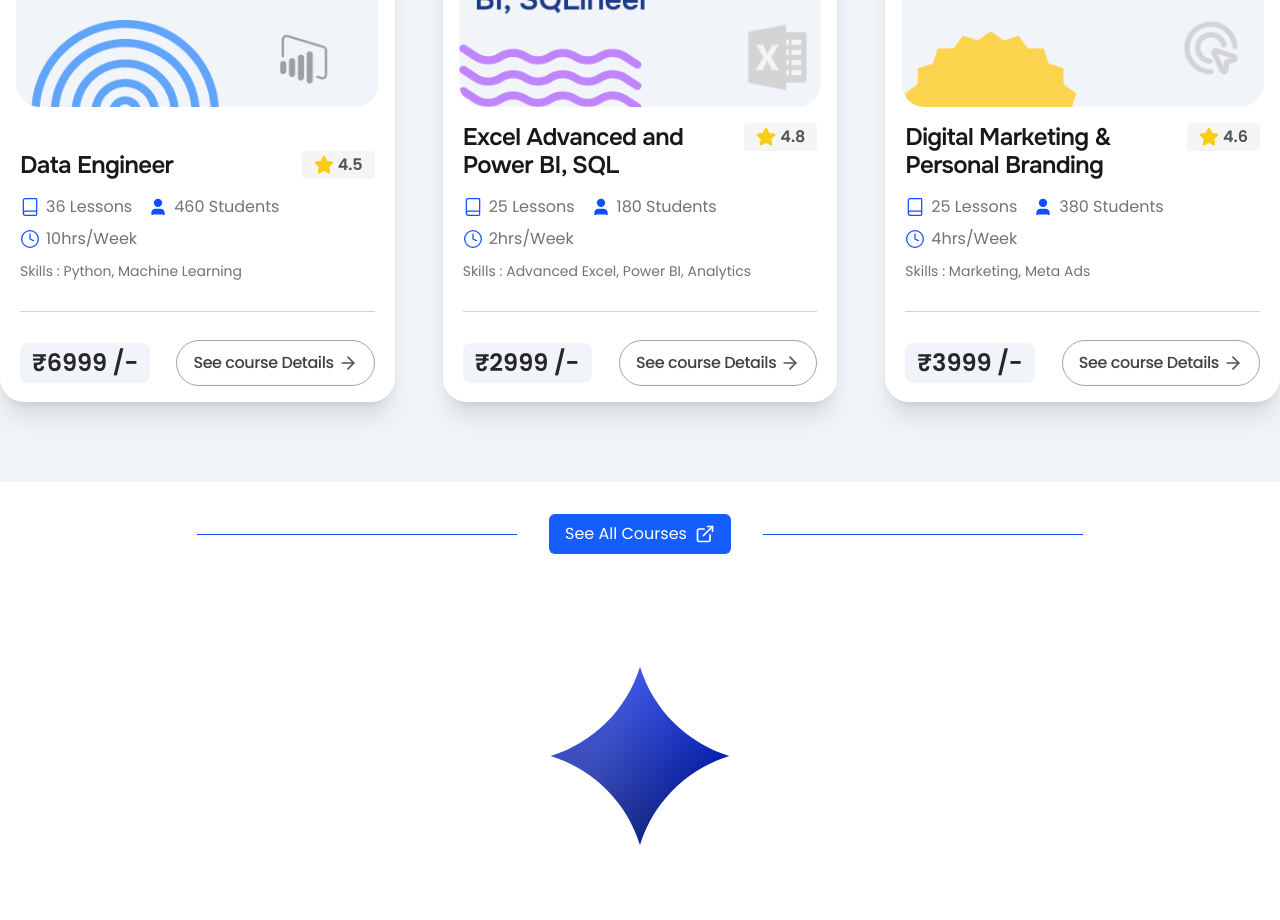
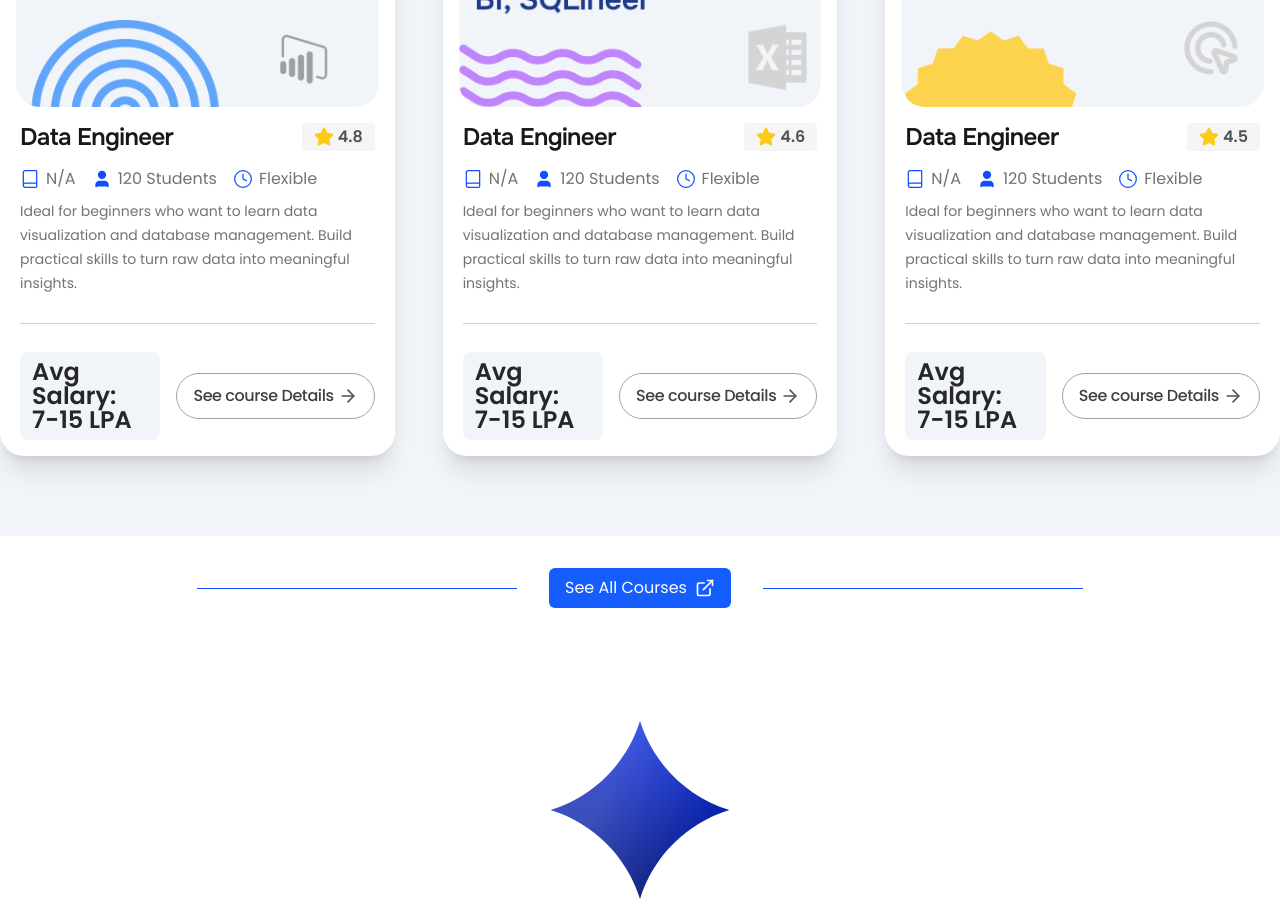
Before and after one commit to sreekesh-nexotech/routes-academy-website2, a Next.js app in the folder frontend/routes-academy/: page / in a window 1280 px wide. Shown: the part 4060-4980 px from the top of the page. Built offline with nearby package versions, Linux system fonts and the light colour scheme.

Commit message:
updated courses to route dynamically

```diff
--- a/frontend/routes-academy/src/app/courses/[id]/page.tsx
+++ b/frontend/routes-academy/src/app/courses/[id]/page.tsx
@@ -1,12 +1,58 @@
-// src/app/courses/[id]/page.tsx
-import React from "react";
+import React from 'react';
+import Image from 'next/image';
+import Link from 'next/link';
+import { courses } from '@/components/ui/Courses/CourseData';
 
-interface PageProps {
-  params: { id: string };
+// Define the course interface (same as in Courses.tsx)
+interface Course {
+  id: number;
+  title: string;
+  description: string;
+  average_salary: string;
+  mode_of_conduct: string;
+  placed_students: number;
+  emi: boolean;
+  image_url: string;
+  // Add more details if needed, e.g., fullDescription, syllabus, etc.
 }
 
-const CoursePage = ({ params }: PageProps) => {
-  return <div>Course ID: {params.id}</div>;
-};
 
-export default CoursePage; // ✅ Must have default export
+
+// Function to get course by ID (simulate fetching)
+function getCourseById(id: number): Course | undefined {
+  return courses.find(course => course.id === id);
+}
+
+export default function CourseDetailPage({ params }: { params: { id: string } }) {
+  const id = parseInt(params.id, 10); // Convert string ID to number
+  const course = getCourseById(id);
+
+  if (!course) {
+    return <div className="text-center py-10">Course not found!</div>; // Handle 404
+  }
+
+  return (
+    <div className="container mx-auto px-4 py-8">
+      <h1 className="text-3xl font-bold mb-4">{course.title}</h1>
+      <Image src={course.image_url} alt={course.title} width={800} height={400} className="mb-4" />
+      <p className="text-lg mb-4">{course.description}</p>
+      <div className="grid grid-cols-3 gap-4 mb-4">
+        <div>
+          <h3>Average Salary</h3>
+          <p>{course.average_salary}</p>
+        </div>
+        <div>
+          <h3>Mode of Conduct</h3>
+          <p>{course.mode_of_conduct}</p>
+        </div>
+        <div>
+          <h3>We Placed</h3>
+          <p>{course.placed_students} + Students</p>
+        </div>
+      </div>
+      {course.emi && <p className="text-sm text-gray-600">EMI option available</p>}
+      {/* Add more sections: syllabus, instructors, etc. */}
+      <Link href="/courses" className="text-blue-600 hover:underline">Back to Courses</Link>
+    </div>
+  );
+}
--- a/frontend/routes-academy/src/components/elements/HomeCourseBox.tsx
+++ b/frontend/routes-academy/src/components/elements/HomeCourseBox.tsx
@@ -1,6 +1,7 @@
 /* frontend/routes-academy/src/components/elements/CourseBox.tsx */
 import { Star, Book, User, Clock, ArrowRight } from "lucide-react";
 import Image from "next/image";
+import Link from "next/link";
 import React from "react";
 
 interface CourseCardProps {
@@ -15,6 +16,7 @@ interface CourseCardProps {
   badgeText: string;
   bgColor: string;
   icon?: React.ReactNode;
+  href: string;
 }
 
 const CourseCard: React.FC<CourseCardProps> = ({
@@ -26,6 +28,7 @@ const CourseCard: React.FC<CourseCardProps> = ({
   skills,
   price,
   image,
+  href,
   // badgeText, // Not used in the return block, keeping it in props for completeness
   // bgColor, // Not used in the return block, keeping it in props for completeness
   // icon, // Not used in the return block, keeping it in props for completeness
@@ -92,7 +95,7 @@ const CourseCard: React.FC<CourseCardProps> = ({
               {price}
             </span>
           </div>
-          <button className="border border-[#A3A3A3] rounded-full flex justify-center items-center gap-1 px-4 py-2 sm:py-3 hover:border-[#104EFF] hover:bg-[#EFF6FF] transition-colors group">
+          <Link href={href} className="border border-[#A3A3A3] rounded-full flex justify-center items-center gap-1 px-4 py-2 sm:py-3 hover:border-[#104EFF] hover:bg-[#EFF6FF] transition-colors group">
             <span className="font-poppins font-medium text-sm sm:text-base leading-5 tracking-tight text-[#404040] group-hover:text-[#104EFF] transition-colors whitespace-nowrap">
               See course Details
             </span>
@@ -100,7 +103,7 @@ const CourseCard: React.FC<CourseCardProps> = ({
               className="w-5 h-5 text-[#525252] group-hover:text-[#104EFF] transition-colors"
               strokeWidth={2}
             />
-          </button>
+          </Link>
         </div>
       </div>
     </div>
--- /dev/null
+++ b/frontend/routes-academy/src/components/ui/Courses/CourseData.ts
@@ -0,0 +1,92 @@
+// src/components/ui/Courses/courseData.ts
+
+export interface Course {
+  id: number;
+  title: string;
+  description: string;
+  average_salary: string;
+  mode_of_conduct: string;
+  placed_students: number;
+  emi: boolean;
+  image_url: string;
+  rating: number;
+  home_img_url?:string;
+}
+
+export const courses: Course[] = [
+  {
+    id: 1,
+    title: "Data Engineer",
+    description:
+      "Ideal for beginners who want to learn data visualization and database management. Build practical skills to turn raw data into meaningful insights.",
+    average_salary: "7-15 LPA",
+    mode_of_conduct: "Offline",
+    placed_students: 120,
+    emi: true,
+    image_url: "/coursecard-1.svg",
+    rating: 4.5,
+    home_img_url:"/course3.png",
+  },
+  {
+    id: 2,
+    title: "Data Engineer",
+    description:
+      "Ideal for beginners who want to learn data visualization and database management. Build practical skills to turn raw data into meaningful insights.",
+    average_salary: "7-15 LPA",
+    mode_of_conduct: "Offline",
+    placed_students: 120,
+    emi: true,
+    image_url: "/coursecard-2.svg",
+    rating: 4,
+  },
+  {
+    id: 3,
+    title: "Data Engineer",
+    description:
+      "Ideal for beginners who want to learn data visualization and database management. Build practical skills to turn raw data into meaningful insights.",
+    average_salary: "7-15 LPA",
+    mode_of_conduct: "Offline",
+    placed_students: 120,
+    emi: true,
+    image_url: "/coursecard-3.svg",
+    rating: 4.8,
+    home_img_url:"/course1.png"
+  },
+  {
+    id: 4,
+    title: "Data Engineer",
+    description:
+      "Ideal for beginners who want to learn data visualization and database management. Build practical skills to turn raw data into meaningful insights.",
+    average_salary: "7-15 LPA",
+    mode_of_conduct: "Offline",
+    placed_students: 120,
+    emi: true,
+    image_url: "/coursecard-4.svg",
+    rating: 4.2,
+  },
+  {
+    id: 5,
+    title: "Data Engineer",
+    description:
+      "Ideal for beginners who want to learn data visualization and database management. Build practical skills to turn raw data into meaningful insights.",
+    average_salary: "7-15 LPA",
+    mode_of_conduct: "Offline",
+    placed_students: 120,
+    emi: true,
+    image_url: "/coursecard-5.svg",
+    rating: 4.6,
+    home_img_url:"/course2.png"
+  },
+  {
+    id: 6,
+    title: "Data Engineer",
+    description:
+      "Ideal for beginners who want to learn data visualization and database management. Build practical skills to turn raw data into meaningful insights.",
+    average_salary: "7-15 LPA",
+    mode_of_conduct: "Offline",
+    placed_students: 120,
+    emi: true,
+    image_url: "/coursecard-6.svg",
+    rating: 4.3,
+  },
+];
--- a/frontend/routes-academy/src/components/ui/Courses/Courses.tsx
+++ b/frontend/routes-academy/src/components/ui/Courses/Courses.tsx
@@ -1,6 +1,7 @@
 import React from "react";
 import Image from "next/image";
 import Link from "next/link";
+import { Course, courses } from "./CourseData";
 
 const Courses = () => {
   return (
@@ -64,85 +65,9 @@ function CoursesNav() {
   );
 }
 
-interface course {
-  id: number;
-  title: string;
-  description: string;
-  average_salary: string;
-  mode_of_conduct: string;
-  placed_students: number;
-  emi: boolean;
-  image_url: string;
-}
+
 function CourseList() {
-  const courses: course[] = [
-    {
-      id: 1,
-      title: "Data Engineer",
-      description:
-        "Ideal for beginners who want to learn data visualization and database management. Build practical skills to turn raw data into meaningful insights.",
-      average_salary: "7-15 LPA",
-      mode_of_conduct: "Offline",
-      placed_students: 120,
-      emi: true,
-      image_url: "/coursecard-1.svg",
-    },
-    {
-      id: 2,
-      title: "Data Engineer",
-      description:
-        "Ideal for beginners who want to learn data visualization and database management. Build practical skills to turn raw data into meaningful insights.",
-      average_salary: "7-15 LPA",
-      mode_of_conduct: "Offline",
-      placed_students: 120,
-      emi: true,
-      image_url: "/coursecard-2.svg",
-    },
-    {
-      id: 3,
-      title: "Data Engineer",
-      description:
-        "Ideal for beginners who want to learn data visualization and database management. Build practical skills to turn raw data into meaningful insights.",
-      average_salary: "7-15 LPA",
-      mode_of_conduct: "Offline",
-      placed_students: 120,
-      emi: true,
-      image_url: "/coursecard-3.svg",
-    },
-    {
-      id: 4,
-      title: "Data Engineer",
-      description:
-        "Ideal for beginners who want to learn data visualization and database management. Build practical skills to turn raw data into meaningful insights.",
-      average_salary: "7-15 LPA",
-      mode_of_conduct: "Offline",
-      placed_students: 120,
-      emi: true,
-      image_url: "/coursecard-4.svg",
-    },
-    {
-      id: 5,
-      title: "Data Engineer",
-      description:
-        "Ideal for beginners who want to learn data visualization and database management. Build practical skills to turn raw data into meaningful insights.",
-      average_salary: "7-15 LPA",
-      mode_of_conduct: "Offline",
-      placed_students: 120,
-      emi: true,
-      image_url: "/coursecard-5.svg",
-    },
-    {
-      id: 6,
-      title: "Data Engineer",
-      description:
-        "Ideal for beginners who want to learn data visualization and database management. Build practical skills to turn raw data into meaningful insights.",
-      average_salary: "7-15 LPA",
-      mode_of_conduct: "Offline",
-      placed_students: 120,
-      emi: true,
-      image_url: "/coursecard-6.svg",
-    },
-  ];
+
   return (
     <div className="grid md:grid-cols-2 gap-[2rem]">
       {courses.map((course) => (
@@ -151,13 +76,13 @@ function CourseList() {
     </div>
   );
 }
-function CourseCard({ course }: { course: course }) {
+function CourseCard({ course }: { course: Course }) {
   return (
-    <Link href="#">
+    <Link href={`/courses/${course.id}`}>
       <div className="max-w-[26.65625rem] rounded-[1rem] bg-[#FFFFFF] shadow-md">
         <Image
           src={course.image_url}
-          alt="coursecard-1"
+          alt={`coursecard-${course.id} image`}
           width={426.5}
           height={168}
           className="rounded-t-[1rem]"
--- a/frontend/routes-academy/src/components/ui/Home/TopCourses.tsx
+++ b/frontend/routes-academy/src/components/ui/Home/TopCourses.tsx
@@ -1,81 +1,14 @@
 /* frontend/routes-academy/src/components/ui/Home/TopCourses.tsx */
 import ButtonLink from "@/components/elements/ButtonLink";
 import CourseCard from "@/components/elements/HomeCourseBox";
-import { ChevronDown } from "lucide-react";
 import React from "react";
+import { courses } from "../Courses/CourseData";
 
 const TopCourses: React.FC = () => {
-  const courses = [
-    {
-      title: "Data Engineer",
-      rating: "4.5",
-      lessons: "36 Lessons",
-      students: "460 Students",
-      duration: "10hrs/Week",
-      skills: "Skills : Python, Machine Learning",
-      price: "₹6999 /-",
-      image: "/course1.png",
-      badgeText: "Offline/ Online",
-      bgColor: "bg-[#F1F5F9]",
-      icon: (
-        <svg
-          width="60"
-          height="60"
-          viewBox="0 0 60 60"
-          fill="none"
-          xmlns="http://www.w3.org/2000/svg"
-        >
-          <circle cx="30" cy="30" r="30" fill="#60A5FA" opacity="0.4" />
-        </svg>
-      ),
-    },
-    {
-      title: "Excel Advanced and Power BI, SQL",
-      rating: "4.8",
-      lessons: "25 Lessons",
-      students: "180 Students",
-      duration: "2hrs/Week",
-      skills: "Skills : Advanced Excel, Power BI, Analytics",
-      price: "₹2999 /-",
-      image: "/course2.png",
-      badgeText: "Online",
-      bgColor: "bg-[#F1F5F9]",
-      icon: (
-        <svg
-          width="60"
-          height="60"
-          viewBox="0 0 60 60"
-          fill="none"
-          xmlns="http://www.w3.org/2000/svg"
-        >
-          <rect width="60" height="60" rx="8" fill="#C084FC" opacity="0.4" />
-        </svg>
-      ),
-    },
-    {
-      title: "Digital Marketing & Personal Branding",
-      rating: "4.6",
-      lessons: "25 Lessons",
-      students: "380 Students",
-      duration: "4hrs/Week",
-      skills: "Skills : Marketing, Meta Ads",
-      price: "₹3999 /-",
-      image: "/course3.png",
-      badgeText: "Online",
-      bgColor: "bg-[#F1F5F9]",
-      icon: (
-        <svg
-          width="60"
-          height="60"
-          viewBox="0 0 60 60"
-          fill="none"
-          xmlns="http://www.w3.org/2000/svg"
-        >
-          <circle cx="30" cy="30" r="30" fill="#FDBA74" />
-        </svg>
-      ),
-    },
-  ];
+  //  Get top 3 highest-rated courses
+  const topCourses = [...courses]
+    .sort((a, b) => b.rating - a.rating)
+    .slice(0, 3);
 
   return (
     <section className="flex flex-col w-full">
@@ -95,21 +28,29 @@ const TopCourses: React.FC = () => {
 
         {/* Course Cards */}
         <div className="flex justify-center flex-wrap gap-6 sm:gap-12 w-full">
-          {courses.map((course, index) => (
-            <CourseCard key={index} {...course} />
+          {topCourses.map((course) => (
+            <CourseCard
+              key={course.id}
+              title={course.title}
+              rating={course.rating.toFixed(1)}
+              lessons="N/A"
+              students={`${course.placed_students} Students`}
+              duration="Flexible"
+              skills={course.description}
+              price={`Avg Salary: ${course.average_salary}`}
+              image={course.home_img_url || course.image_url}
+              badgeText={course.mode_of_conduct}
+              bgColor="bg-[#F1F5F9]"
+              href={`/courses/${course.id}`}
+            />
           ))}
         </div>
       </div>
 
       {/* See All Button */}
-      {/* Adjusted the layout to use flex-1 for dividers, ensuring they scale properly */}
       <div className="flex justify-center items-center gap-8 px-4 sm:px-6 py-8 w-full">
         <div className="border-t border-[#104EFF] flex-1 max-w-xs"></div>
-        <ButtonLink
-          href="/courses"
-          label="See All Courses"
-          variant="primary"
-        />
+        <ButtonLink href="/courses" label="See All Courses" variant="primary" />
         <div className="border-t border-[#104EFF] flex-1 max-w-xs"></div>
       </div>
     </section>
```
Also changed, not shown: 1 other file (tests, documents, lock files or other folders). Lines whose indentation alone changed are shown as unchanged.
